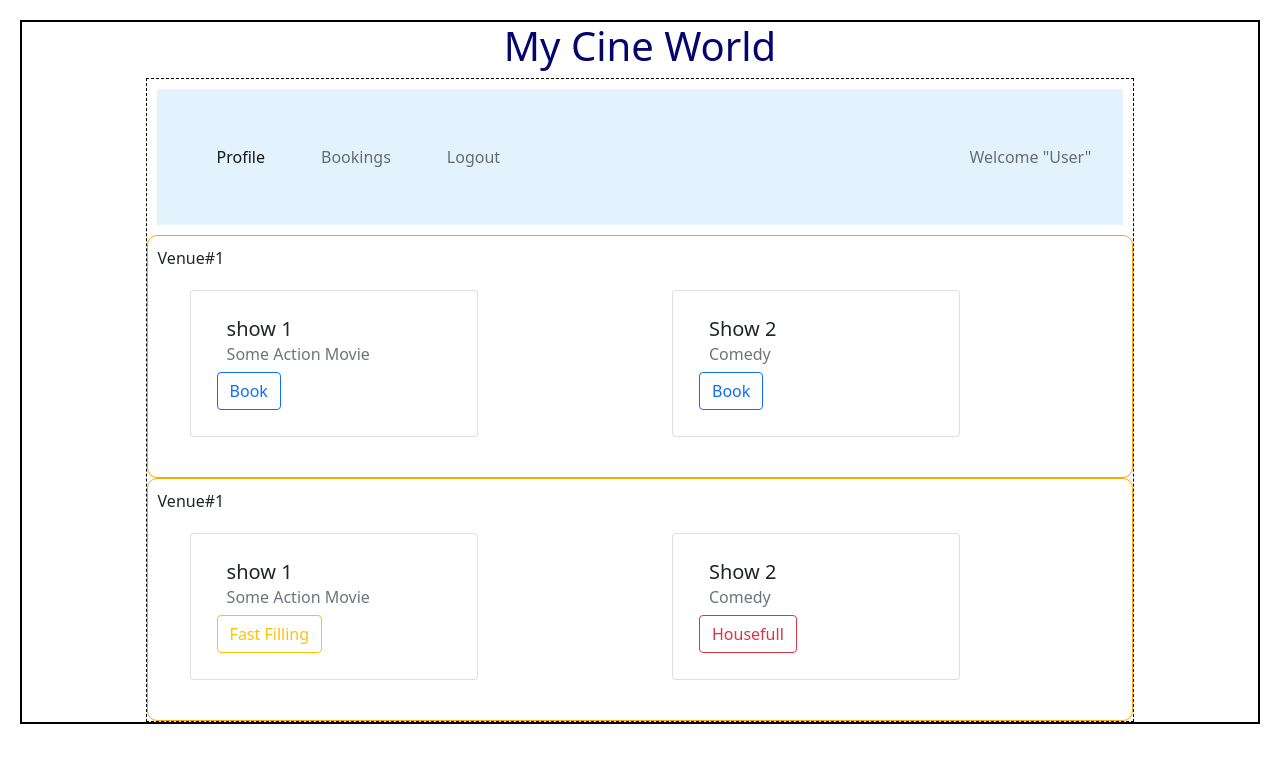
After one commit to Aditi14699/my_ticketshow_app, a Python web app: template templates/user_dashboard.html in a window 1280 px wide. The commit adds this page. Shown: the top 763 px of the page. Run offline with Jinja, Linux system fonts and the light colour scheme; the template is opened without the code that fills it, so the values that code supplies are empty.

Commit message:
Commit on 21st Jan 2025

```diff
--- a/static/styles/main.css
+++ b/static/styles/main.css
@@ -1,3 +1,40 @@
 *{
     margin: 10px;
 }
+
+.my_container{
+    border: 2px solid black;
+}
+
+.my_panel{
+    width: 80%;
+    margin: auto;
+    height: auto;
+    border: 1px dashed black;
+}
+
+.input_form{
+    border: 1px solid blue;
+    width: 600px;
+    height: 500px;
+    margin: auto;
+    margin-top: 20px;
+    padding: 10px;
+    border-radius: 10px;
+    font-size: 16px;
+    text-align: justify;
+}
+
+.outer_box{
+    border: 1px solid orange;
+    margin-top: 10px;
+    margin: auto;
+    padding: 10px;
+    border-radius: 10px;
+}
+
+.center{
+    text-align: center;
+    margin: auto;
+    color: rgb(5,5,110)
+}
--- /dev/null
+++ b/templates/user_dashboard.html
@@ -0,0 +1,101 @@
+<!DOCTYPE html>
+<html>
+    <head>
+        <link rel="stylesheet" href="/static/styles/main.css">
+        <link href="https://cdn.jsdelivr.net/npm/bootstrap@5.0.2/dist/css/bootstrap.min.css" rel="stylesheet" integrity="sha384-EVSTQN3/azprG1Anm3QDgpJLIm9Nao0Yz1ztcQTwFspd3yD65VohhpuuCOmLASjC" crossorigin="anonymous">
+        <title>User Dashboard</title>
+    </head>
+    <body>
+        <div class="my_container">
+            <div class="center"><h1>My Cine World</h1></div>
+            <div class="my_panel">
+                <nav class="navbar navbar-expand-lg navbar-light" style="background-color: #e3f2fd;">
+                    <div class="container-fluid">
+                      <div class="collapse navbar-collapse" id="navbarText">
+                        <ul class="navbar-nav me-auto mb-2 mb-lg-0">
+                          <li class="nav-item">
+                            <a class="nav-link active" aria-current="page" href="#">Profile</a>
+                          </li>
+                          <li class="nav-item">
+                            <a class="nav-link" href="#">Bookings</a>
+                          </li>
+                          <li class="nav-item">
+                            <a class="nav-link" href="#">Logout</a>
+                          </li>
+                        </ul>
+                        <span class="navbar-text">
+                          Welcome "User"
+                        </span>
+                      </div>
+                    </div>
+                  </nav>
+                  <!--Venue1 started here-->
+                  <div class="outer_box">
+                    Venue#1
+                  <div class="container">
+                    <div class="row">
+                      <div class="col">
+                        <!--Show 1 card-->
+                        <div class="card" style="width: 18rem;">
+                            <div class="card-body">
+                              <h5 class="card-title">show 1</h5>
+                              <h6 class="card-subtitle mb-2 text-muted">Some Action Movie</h6>
+                              <button type="button" class="btn btn-outline-primary">Book</button>
+
+                            </div>
+                          </div>
+                        <!--End of Show 1-->
+                      </div>
+                      <div class="col">
+                        <!--Show 2 card-->
+                        <div class="card" style="width: 18rem;">
+                            <div class="card-body">
+                              <h5 class="card-title">Show 2</h5>
+                              <h6 class="card-subtitle mb-2 text-muted">Comedy</h6>
+                              <button type="button" class="btn btn-outline-primary">Book</button>
+                            </div>
+                          </div>
+                        <!--End of Show 2-->
+                      </div>
+
+                    </div>
+                  </div>
+                  </div>
+                  <!--Venue1 ended here-->
+                  <!--Venue2 started here-->
+                  <div class="outer_box">
+                    Venue#1
+                  <div class="container">
+                    <div class="row">
+                      <div class="col">
+                        <!--Show 1 card-->
+                        <div class="card" style="width: 18rem;">
+                            <div class="card-body">
+                              <h5 class="card-title">show 1</h5>
+                              <h6 class="card-subtitle mb-2 text-muted">Some Action Movie</h6>
+                              <button type="button" class="btn btn-outline-warning">Fast Filling</button>
+
+                            </div>
+                          </div>
+                        <!--End of Show 1-->
+                      </div>
+                      <div class="col">
+                        <!--Show 2 card-->
+                        <div class="card" style="width: 18rem;">
+                            <div class="card-body">
+                              <h5 class="card-title">Show 2</h5>
+                              <h6 class="card-subtitle mb-2 text-muted">Comedy</h6>
+                              <button type="button" class="btn btn-outline-danger">Housefull</button>
+                            </div>
+                          </div>
+                        <!--End of Show 2-->
+                      </div>
+
+                    </div>
+                  </div>
+                  </div>
+                  <!--Venue2 ended here-->
+            </div>
+        </div>
+    </body>
+</html>
```
Also changed, not shown: templates/admin_dashboard.html (added, +63 -0 lines), templates/login.html (+25 -1 lines), templates/signup.html (+39 -1 lines).
